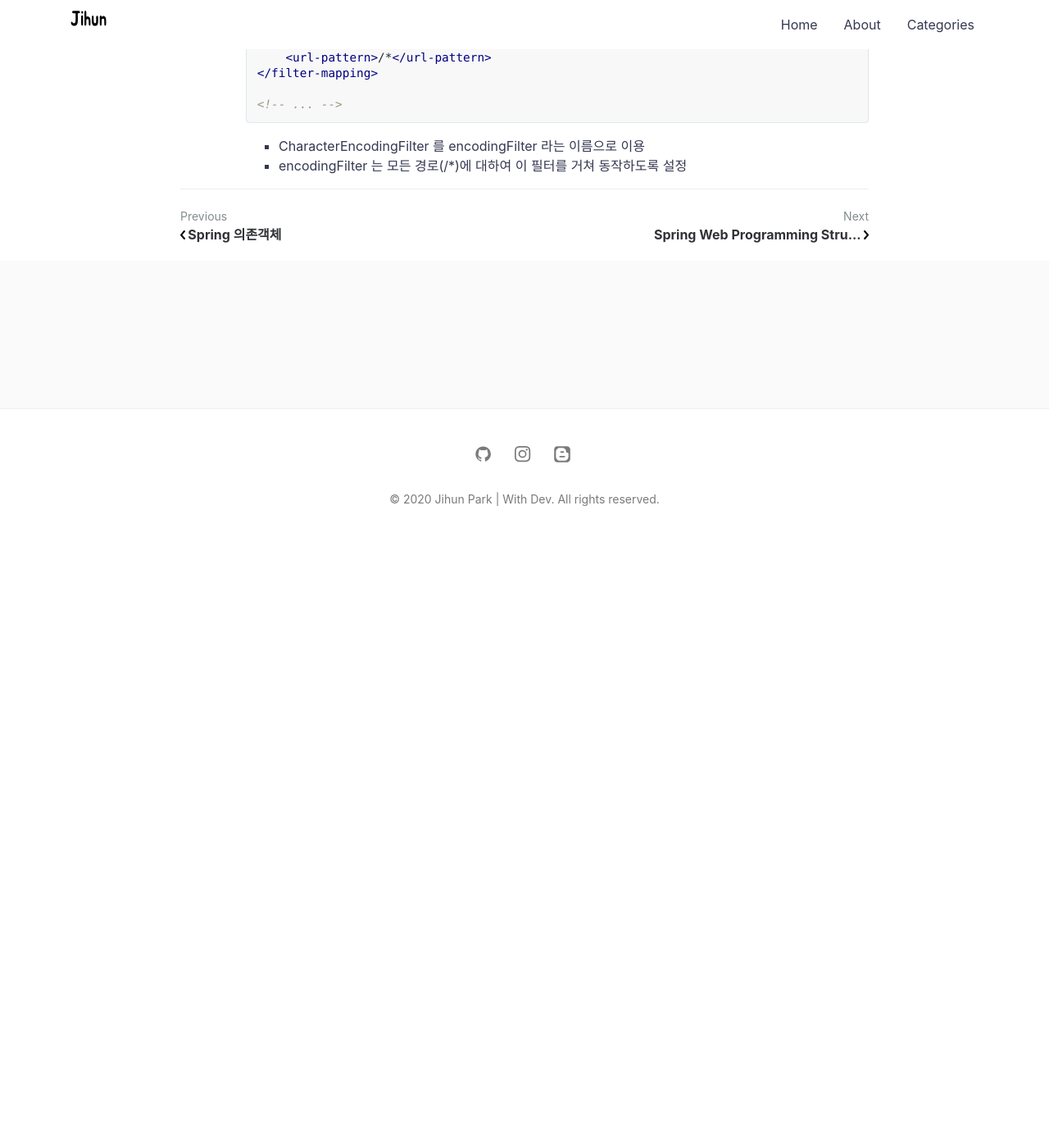
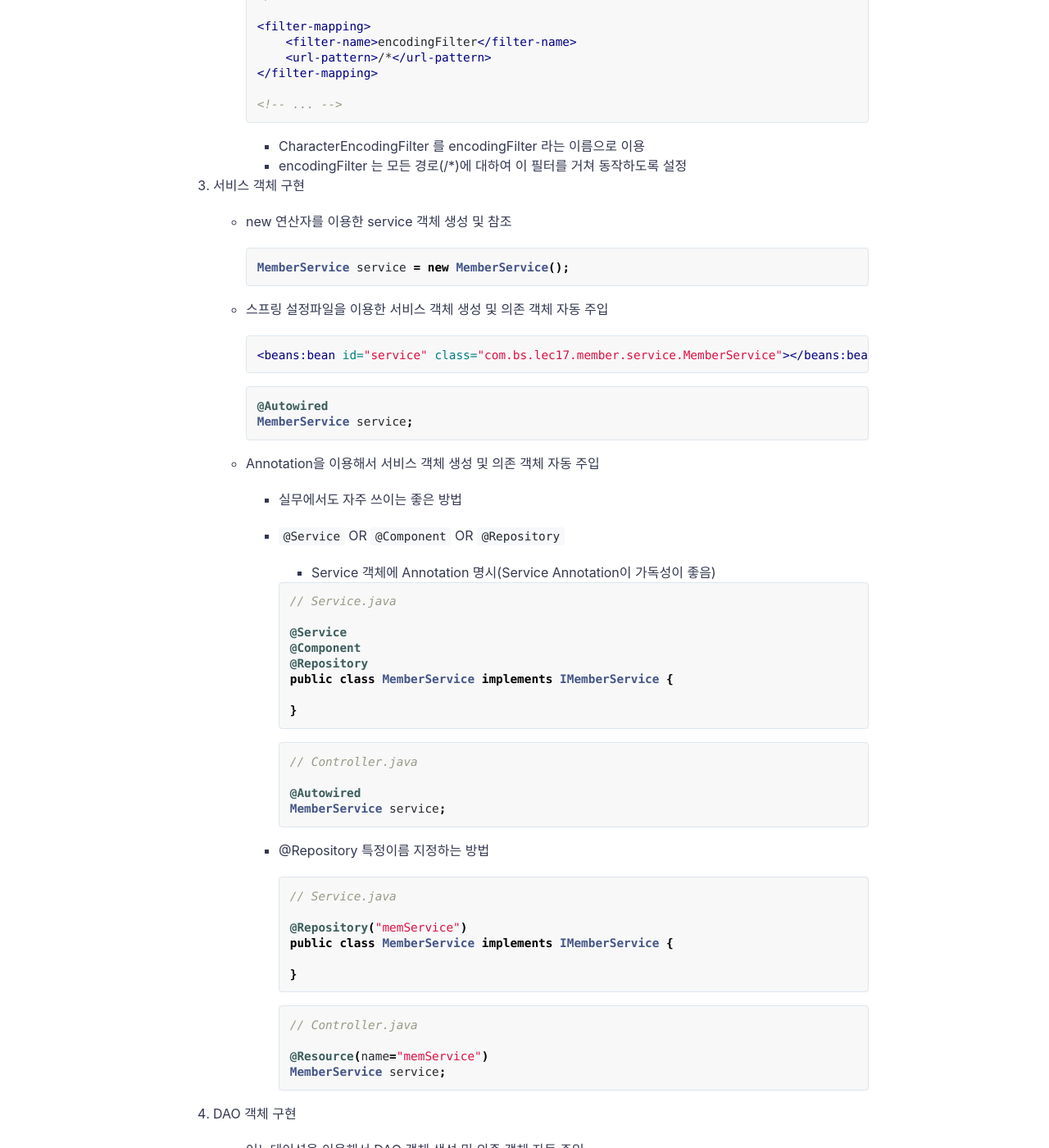
Before and after one commit to jihunparkme/jihunparkme.github.io, a Jekyll site: the page built from _posts/2020-06-26-Spring-설정-및-구현.md, in a window 1280 px wide and 1400 px high, scrolled down 18688 px. Shown: the whole window at 82% size. Built offline with Jekyll 4.4.1, drawn with Linux system fonts in a browser that asks for light colours; comment, search, counter and statistics services are not loaded; before the commit the page ends 19352 px from its top, so only the background shows below that; some of the changed text lies outside the part shown.

Commit message:
Edit: add contents

````diff
--- a/_posts/2020-06-26-Spring-설정-및-구현.md
+++ b/_posts/2020-06-26-Spring-설정-및-구현.md
@@ -759,3 +759,106 @@ featured-img: spring
 
      - CharacterEncodingFilter 를 encodingFilter 라는 이름으로 이용
      - encodingFilter 는 모든 경로(/*)에 대하여 이 필터를 거쳐 동작하도록 설정
+
+3. 서비스 객체 구현
+
+   - new 연산자를 이용한 service 객체 생성 및 참조
+
+     ```java
+     MemberService service = new MemberService();
+     ```
+
+   - 스프링 설정파일을 이용한 서비스 객체 생성 및 의존 객체 자동 주입
+
+     ```xml
+     <beans:bean id="service" class="com.bs.lec17.member.service.MemberService"></beans:bean>
+     ```
+
+     ```java
+     @Autowired
+     MemberService service;
+     ```
+
+   - Annotation을 이용해서 서비스 객체 생성 및 의존 객체 자동 주입
+
+     - 실무에서도 자주 쓰이는 좋은 방법
+
+     - `@Service` OR `@Component` OR `@Repository`
+
+       - Service 객체에 Annotation 명시(Service Annotation이 가독성이 좋음)
+
+       ```java
+       // Service.java
+
+       @Service
+       @Component
+       @Repository
+       public class MemberService implements IMemberService {
+
+       }
+       ```
+
+       ```java
+       // Controller.java
+
+       @Autowired
+       MemberService service;
+       ```
+
+     - @Repository 특정이름 지정하는 방법
+
+       ```java
+       // Service.java
+
+       @Repository("memService")
+       public class MemberService implements IMemberService {
+
+       }
+       ```
+
+       ```java
+       // Controller.java
+
+       @Resource(name="memService")
+       MemberService service;
+       ```
+
+4. DAO 객체 구현
+
+   - 어노테이션을 이용해서 DAO 객체 생성 및 의존 객체 자동 주입
+
+   - `@Component` OR `@Repository` 를 이용해서 자동으로 Spring Contatiner에 생성되도록 명시
+
+     ```java
+     // Dao.java
+
+     @Component
+     @Repository
+     public class MemberDao implements IMemberDao {
+
+     }
+     ```
+
+     ```java
+     // Controller.java
+
+     @Autowired
+     MemberDao dao;
+     ```
+
+
+
+
+
+
+
+
+
+
+
+
+
+   -  MemberController.java
+   - MemberDao.java
+   - MemberService.java
+   - servlet-context.xml
````
